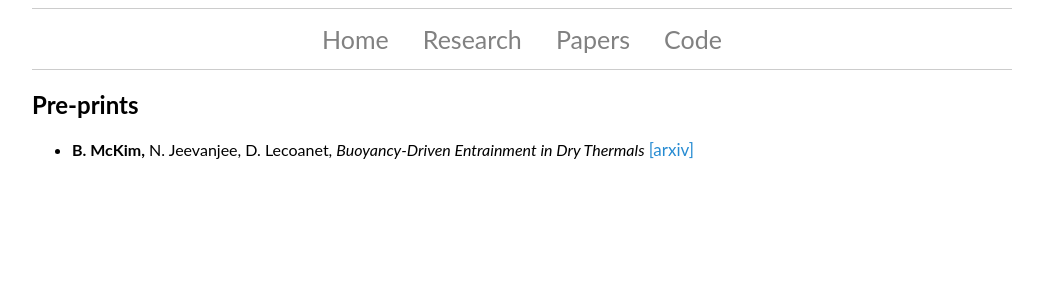
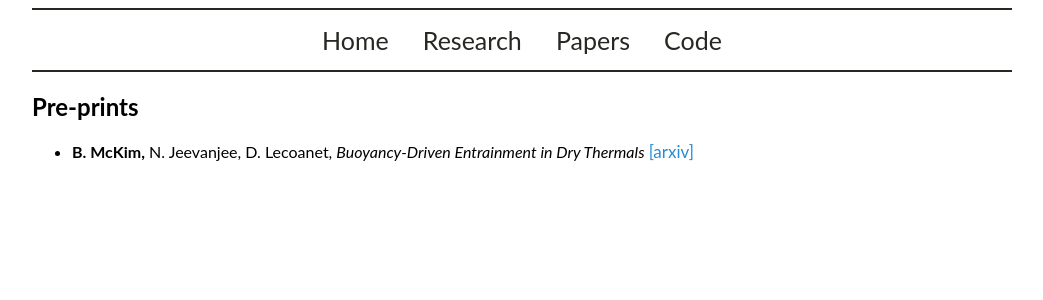
Before and after one commit to mckimb/mckimb.github.io, a Jekyll site: the page built from papers/index.html, in a window 1280 px wide. Shown: the top 300 px of the page, without its empty margins (118-1161 px from the left). Built offline with Jekyll 4.4.1, drawn with Linux system fonts in a browser that asks for light colours.

Commit message:
Update main.css

```diff
--- a/css/main.css
+++ b/css/main.css
@@ -81,8 +81,8 @@ nav ul li, footer ul li {
 }
 
 .topnav {
-    border:1px solid #ccc;
-    border-width:1px 0;
+    border:2px solid #272822;
+    border-width:2px 0;
     list-style:none;
     margin:0;
     padding:0;
@@ -111,7 +111,7 @@ nav ul li, footer ul li {
   display:inline-block;
   padding: 15px;
   font-size: 25px;
-  color: #818181;
+  color: #272822;
   text-align: center;
   text-decoration: none;
 }
@@ -119,7 +119,7 @@ nav ul li, footer ul li {
 .topnav a:hover {
   background-color: #EFCA58;
   text-decoration: underline;
-  color: #f1f1f1;
+  color: #272822;
 }
 
 
```
